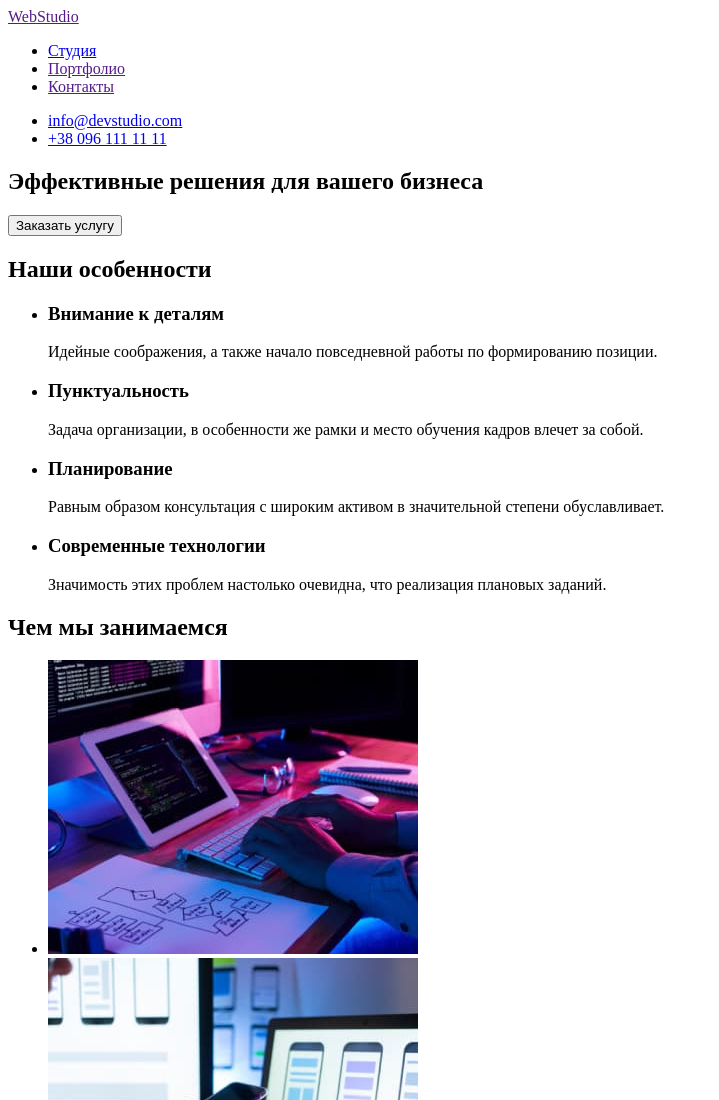
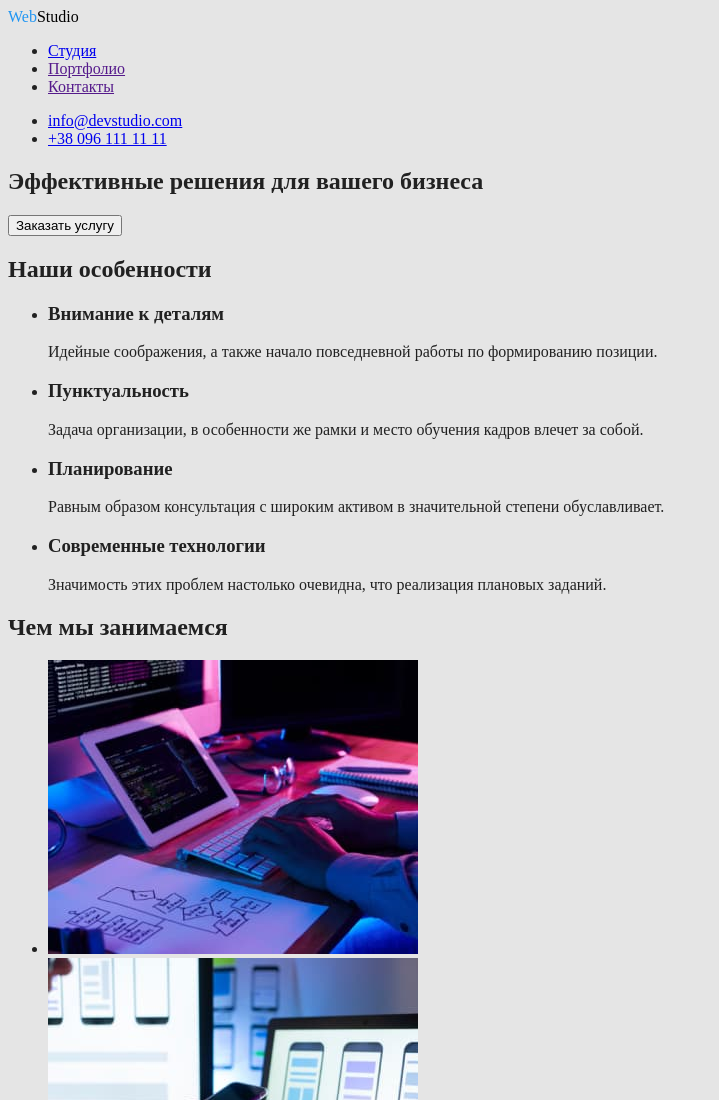
Before and after one commit to DimoNet91/goit-markup-hw-02, a plain HTML site: page index.html in a window 1280 px wide. Shown: the top 1100 px of the page, without its empty margins (0-719 px from the left). Drawn offline with Linux system fonts and the light colour scheme.

Commit message:
start css

```diff
--- a/css/style.css
+++ b/css/style.css
@@ -1,10 +1,22 @@
-.visually-hidden {
-  position: absolute !important;
-  clip: rect(1px 1px 1px 1px); /* IE6, IE7 */
-  clip: rect(1px, 1px, 1px, 1px);
-  padding: 0 !important;
-  border: 0 !important;
-  height: 1px !important;
-  width: 1px !important;
-  overflow: hidden;
+/*Основной цвет текста #757575*/
+/*Вторичній цвет текста #212121*/
+/*Цвето логотипа Вебстудио голубой-#2196F3 черный #000000*/
+/*Цвет текста белый #212121 */
+/*Цвет ссылок в футере rgba(255, 255, 255, 0.6)*/
+
+:root {
+  --primary-text-color: #757575;
+  --title-text-color: #212121;
+  --accent-color: #2196f3;
 }
+body {
+  background-color: #e5e5e5;
+  color: #212121;
+}
+.logo-accent {
+  color: #000;
+}
+.header-logo {
+  color: #2196f3;
+  text-decoration: none;
+}
--- a/index.html
+++ b/index.html
@@ -4,30 +4,37 @@
     <meta charset="UTF-8" />
     <meta http-equiv="X-UA-Compatible" content="IE=edge" />
     <meta name="viewport" content="width=device-width, initial-scale=1.0" />
+    <link rel="preconnect" href="https://fonts.googleapis.com" />
+    <link rel="preconnect" href="https://fonts.gstatic.com" crossorigin />
+    <link
+      href="https://fonts.googleapis.com/css2?family=Raleway:wght@700&family=Roboto:wght@400;500;700;900&display=swap"
+      rel="stylesheet"
+    />
     <title>Web Studio</title>
+    <link rel="stylesheet" href="./css/style.css" />
   </head>
   <body>
-    <header>
-      <a href="">WebStudio</a>
+    <header class="page-header">
+      <a href="" lang="en" class="header-logo">Web<span class="logo-accent">Studio</span></a>
       <nav>
-        <ul>
+        <ul class="site-nav">
           <li>
-            <a href="./portfolio.html" target="_blank" rel="noopener nofollow noreferrer">Студия</a>
+            <a href="./portfolio.html">Студия</a>
           </li>
           <li><a href="">Портфолио</a></li>
           <li><a href="">Контакты</a></li>
         </ul>
       </nav>
-      <ul>
-        <li><a href="mailto:info@devstudio.com">info@devstudio.com</a></li>
-        <li><a href="tel:+380961111111">+38 096 111 11 11</a></li>
+      <ul class="auth-nav">
+        <li><a href="mailto:info@devstudio.com" class="header-link">info@devstudio.com</a></li>
+        <li><a href="tel:+380961111111" class="header-link">+38 096 111 11 11</a></li>
       </ul>
     </header>
     <main>
       <!--Section 1-->
-      <section>
-        <h1>Эффективные решения для вашего бизнеса</h1>
-        <button type="button">Заказать услугу</button>
+      <section class="hero">
+        <h1 class="hero-title">Эффективные решения для вашего бизнеса</h1>
+        <button type="button" class="button">Заказать услугу</button>
       </section>
       <!--Section 2-->
       <section>
```
Also changed, not shown: portfolio.html (+2 -7 lines).
